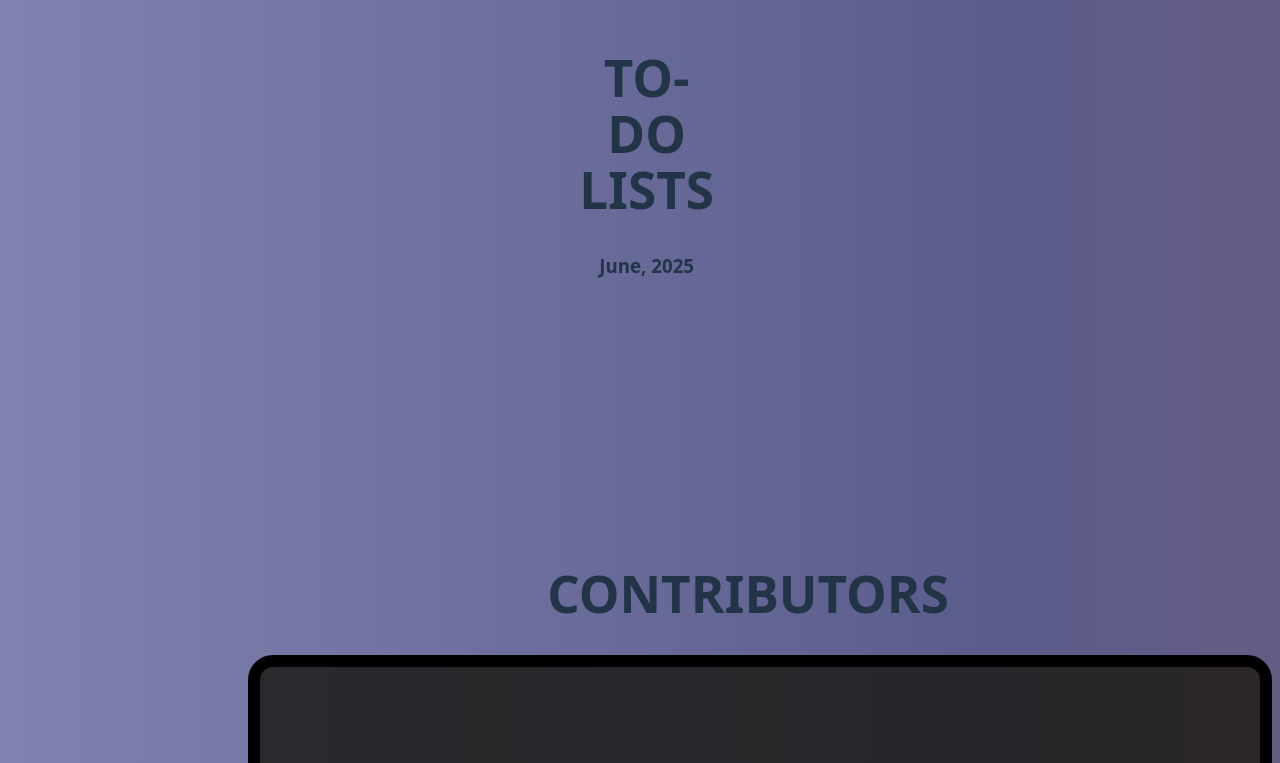
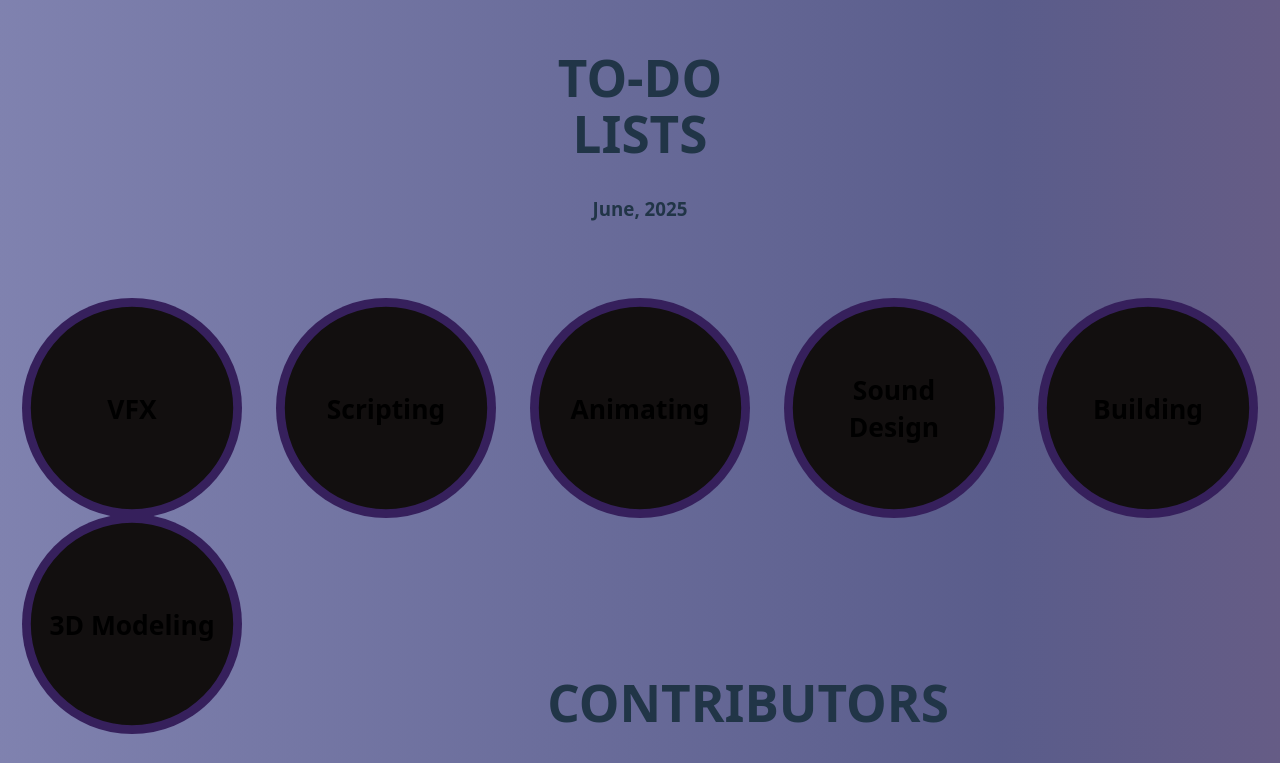
Before and after one commit to REdR0bbin2E/UpdateWebsite, a React (Vite) app in the folder Roblox-Daily-Updates/: page / in a window 1280 px wide. Shown: the part 1069-1832 px from the top of the page. Built offline with nearby package versions, Linux system fonts and the light colour scheme.

Commit message:
some updates

```diff
--- a/Roblox-Daily-Updates/src/App.jsx
+++ b/Roblox-Daily-Updates/src/App.jsx
@@ -304,13 +304,13 @@ function App() {
           ))}
 
 
-          <div style={{ position: "relative", marginLeft: "45%", marginRight: "45%", zIndex: 10, top: -475 }}>
+          <div style={{ position: "relative", marginLeft: "40%", marginRight: "40%", zIndex: 10, top: -475 }}>
             <h1 >TO-DO LISTS</h1>
             <h3>June, 2025</h3>
           </div>
 
           {roles.map((_, index) => (
-
+            <div style={{ position: "relative", display: "flex", top: -425 }}>
               < motion.button key={index} whileDrag={{ scale: 1.2 }} initial={{ scale: 1.1 }} style={{
                 width: 200,
                 height: 200,
@@ -320,7 +320,11 @@ function App() {
                 flexDirection: "row",
                 alignItems: "left",
                 gap: "12px",
-              justifyContent: "space-evenly"
+                justifyContent: "space-evenly",
+                position: "relative",
+                zIndex: 20,
+
+
 
 
               }}>
@@ -330,7 +334,7 @@ function App() {
 
 
               </motion.button>
-
+            </div>
           ))}
 
 
@@ -339,7 +343,7 @@ function App() {
 
 
           <div style={{ position: "relative", zIndex: 10, top: -475, alignContent: "center", flex: 1 }}>
-            <h1 className='Contributors' style={{}} >CONTRIBUTORS</h1>
+            <h1 className='Contributors' style={{ marginTop: "20%" }} >CONTRIBUTORS</h1>
 
             <motion.div whileHover={{ scale: 1.1 }} style={{ width: "100%", height: "100%", background: "rgb(36, 33, 33,0.9)", border: "12px solid black", borderRadius: 25, }}>
 
```
Lines whose indentation alone changed are shown as unchanged.
